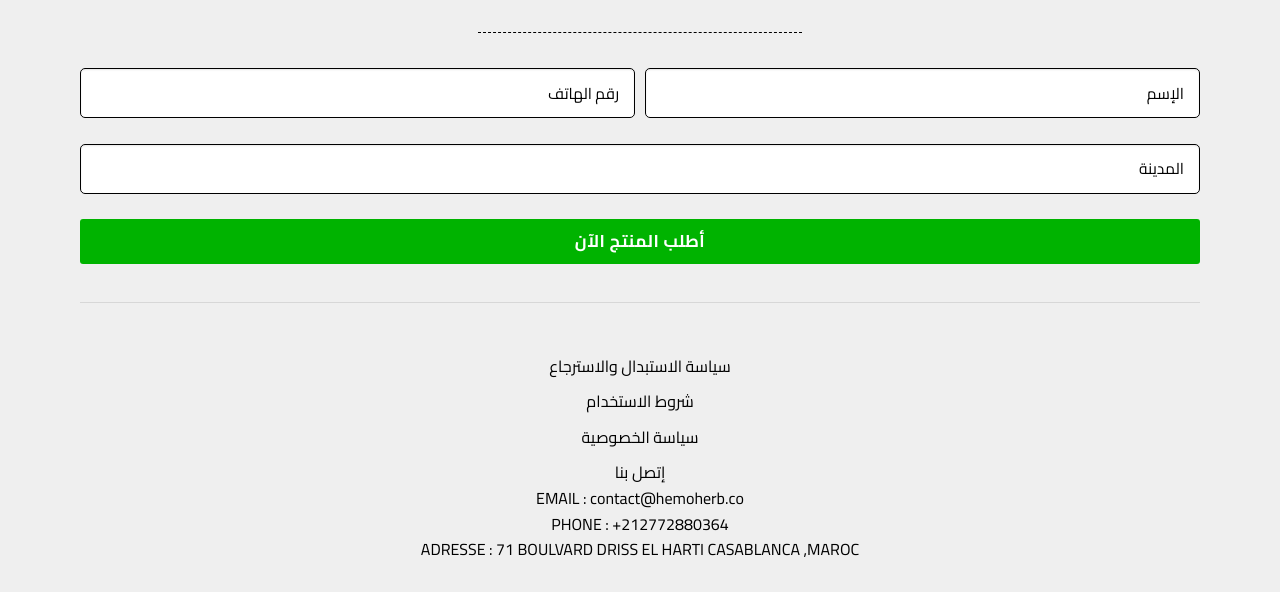
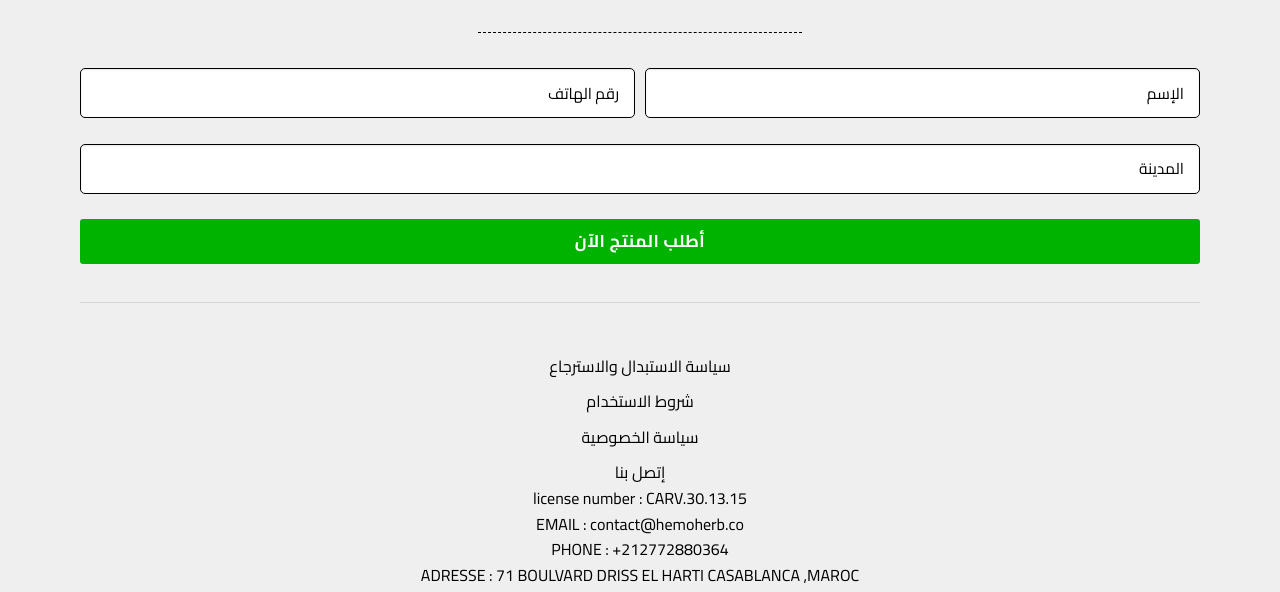
Before and after one commit to mohamednidam/Hemoherb, a plain HTML site: page index.html in a window 1280 px wide. Shown: the part 1765-2357 px from the top of the page. Drawn offline with Linux system fonts and the light colour scheme.

Commit message:
Update index.html

```diff
--- a/index.html
+++ b/index.html
@@ -367,7 +367,7 @@ div#wpforms-455-field_1-container {
 <a href="terms-of-use.html" target="blank"><div style="font-family: Cairo, sans-serif;margin-bottom: 10px;">شروط الاستخدام</div></a>
 <a href="privacy-policy.html" target="blank"><div style="font-family: Cairo, sans-serif;margin-bottom: 10px;">سياسة الخصوصية</div></a>
 <a href="contact-us.html" target="blank"><div style="font-family: Cairo, sans-serif;">إتصل بنا</div></a>
-<a href="contact-us.html" target="blank"><div style="font-family: Cairo, sans-serif;"></div></a>
+<a href="contact-us.html" target="blank"><div style="font-family: Cairo, sans-serif;">license number : CARV.30.13.15</div></a>
 <a href="contact-us.html" target="blank"><div style="font-family: Cairo, sans-serif;">EMAIL : contact@hemoherb.co</div></a>
 <a href="contact-us.html" target="blank"><div style="font-family: Cairo, sans-serif;">PHONE : +212772880364</div></a>
 <a href="contact-us.html" target="blank"><div style="font-family: Cairo, sans-serif;">ADRESSE : 71 BOULVARD DRISS EL HARTI CASABLANCA ,MAROC</div></a>
```
